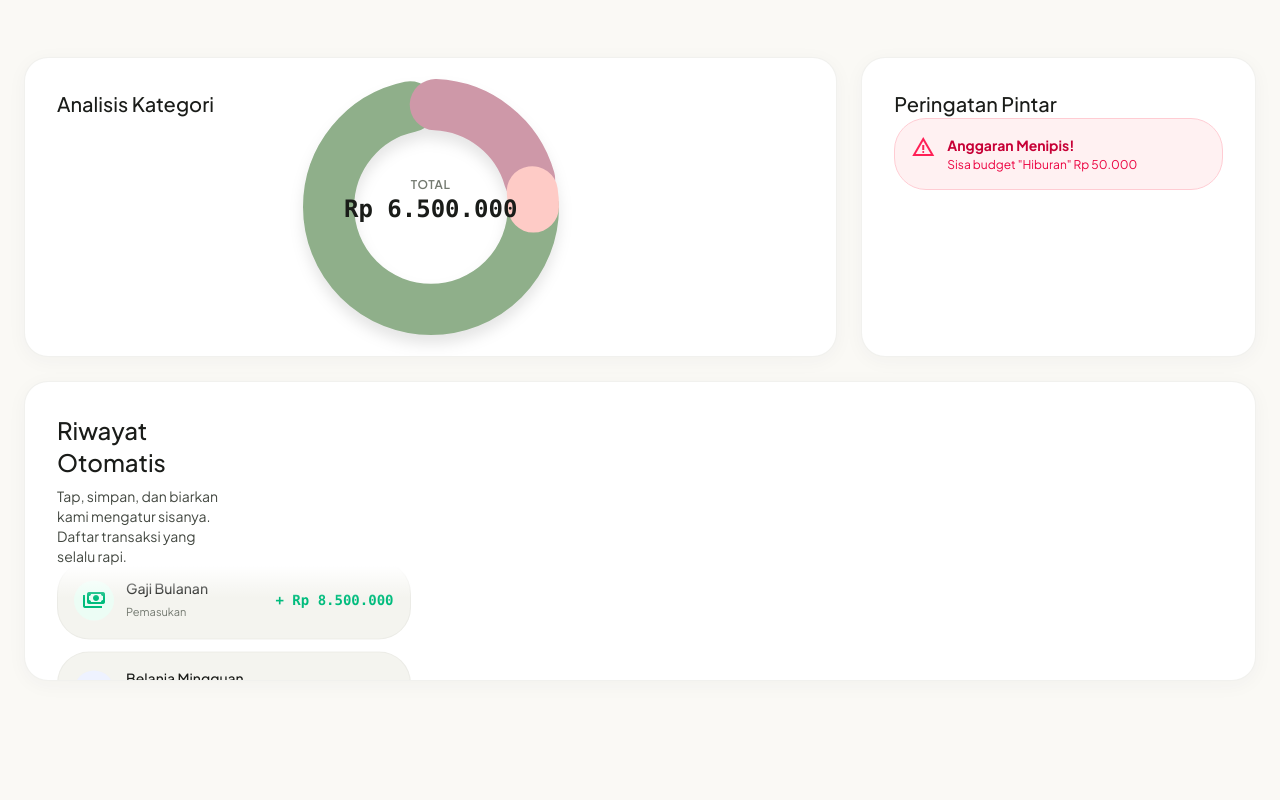
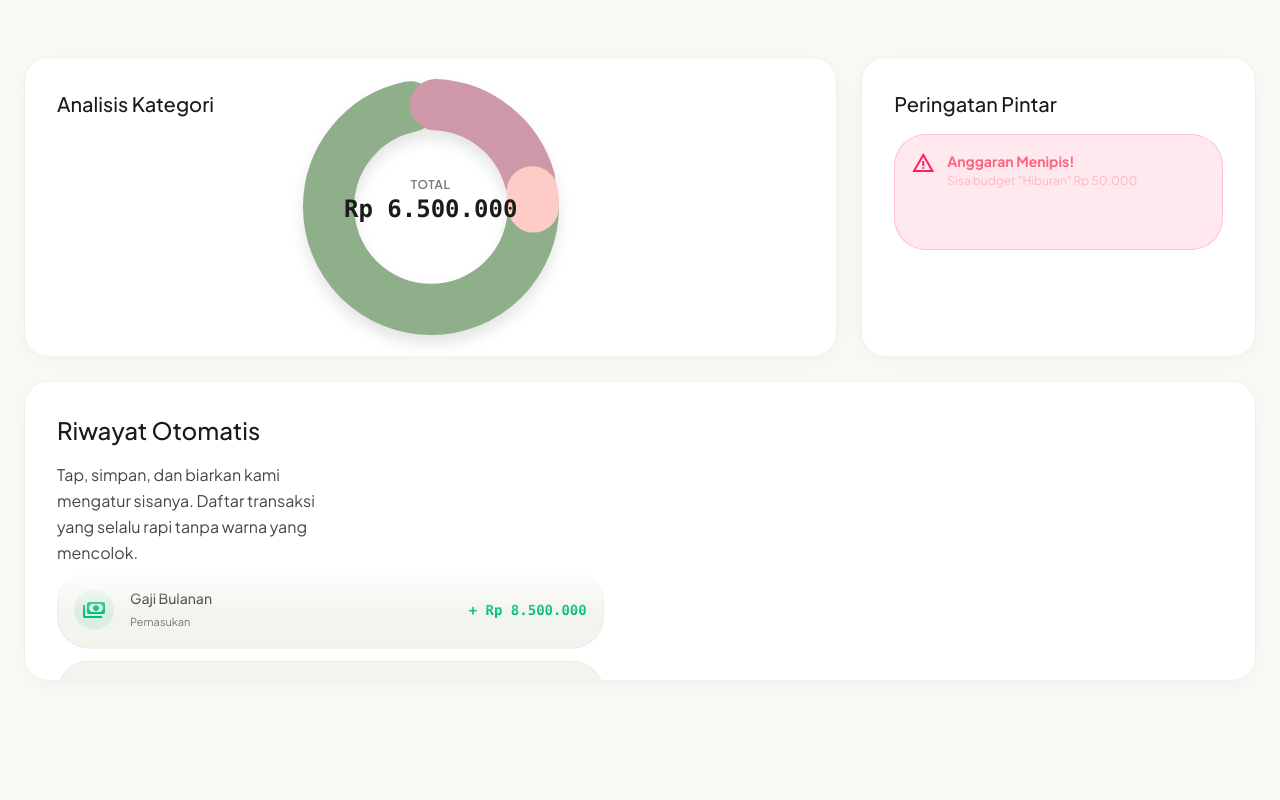
Before and after one commit to Maliq-dlt/Smart-Expanse, a Next.js app: page / in a window 1280 px wide. Shown: the part 1600-2400 px from the top of the page. Built offline with nearby package versions, Linux system fonts and the light colour scheme.

Commit message:
fix: adjust bento box text alignment and monochrome transaction list

```diff
--- a/src/app/page.tsx
+++ b/src/app/page.tsx
@@ -446,31 +446,31 @@ export default function LandingPage() {
             viewport={{ once: true }}
             transition={{ delay: 0.1 }}
           >
-            <h3 className="text-xl font-medium text-[var(--color-on-surface)]">Peringatan Pintar</h3>
-            <div className="w-full space-y-3">
+            <h3 className="text-xl font-medium text-[var(--color-on-surface)] mb-4">Peringatan Pintar</h3>
+            <div className="w-full space-y-3 relative h-32">
               <motion.div
-                className="bg-rose-50 dark:bg-rose-500/10 border border-rose-200 dark:border-rose-500/20 p-4 rounded-2xl"
+                className="absolute inset-0 bg-rose-500/10 border border-rose-500/20 p-4 rounded-2xl"
                 animate={{ opacity: [0, 1, 1, 0], y: [12, 0, 0, -12] }}
                 transition={{ duration: 6, repeat: Infinity, times: [0, 0.1, 0.45, 0.55] }}
               >
                 <div className="flex gap-3 items-start">
                   <span className="material-symbols-outlined text-rose-500 text-lg">warning</span>
                   <div>
-                    <div className="text-sm font-bold text-rose-700 dark:text-rose-400">Anggaran Menipis!</div>
-                    <div className="text-xs text-rose-600 dark:text-rose-300/70 mt-0.5">Sisa budget &quot;Hiburan&quot; Rp 50.000</div>
+                    <div className="text-sm font-bold text-rose-400">Anggaran Menipis!</div>
+                    <div className="text-xs text-rose-300/70 mt-0.5">Sisa budget &quot;Hiburan&quot; Rp 50.000</div>
                   </div>
                 </div>
               </motion.div>
               <motion.div
-                className="bg-emerald-50 dark:bg-emerald-500/10 border border-emerald-200 dark:border-emerald-500/20 p-4 rounded-2xl"
+                className="absolute inset-0 bg-emerald-500/10 border border-emerald-500/20 p-4 rounded-2xl"
                 animate={{ opacity: [0, 0, 1, 1, 0], y: [12, 12, 0, 0, -12] }}
                 transition={{ duration: 6, repeat: Infinity, times: [0, 0.5, 0.6, 0.95, 1] }}
               >
                 <div className="flex gap-3 items-start">
                   <span className="material-symbols-outlined text-emerald-500 text-lg">check_circle</span>
                   <div>
-                    <div className="text-sm font-bold text-emerald-700 dark:text-emerald-400">Target Tercapai! 🎉</div>
-                    <div className="text-xs text-emerald-600 dark:text-emerald-300/70 mt-0.5">Tabungan &quot;Liburan&quot; sudah 100%</div>
+                    <div className="text-sm font-bold text-emerald-400">Target Tercapai! 🎉</div>
+                    <div className="text-xs text-emerald-300/70 mt-0.5">Tabungan &quot;Liburan&quot; sudah 100%</div>
                   </div>
                 </div>
               </motion.div>
@@ -479,40 +479,42 @@ export default function LandingPage() {
 
           {/* Bento 3: Transaction List (Span 3) */}
           <SpotlightCard
-            className="md:col-span-3 bg-[var(--color-surface-lowest)] p-8 shadow-soft flex flex-col md:flex-row gap-8 items-center"
+            className="md:col-span-3 bg-[var(--color-surface-lowest)] p-8 shadow-soft flex flex-col md:flex-row gap-12 items-start"
             initial={{ opacity: 0, y: 20 }}
             whileInView={{ opacity: 1, y: 0 }}
             viewport={{ once: true }}
             transition={{ delay: 0.2 }}
           >
-            <div className="w-full md:w-1/3 z-10">
-              <h3 className="text-2xl font-medium text-[var(--color-on-surface)] mb-2">Riwayat Otomatis</h3>
-              <p className="text-[var(--color-on-surface-variant)] text-sm">Tap, simpan, dan biarkan kami mengatur sisanya. Daftar transaksi yang selalu rapi.</p>
+            <div className="w-full md:w-1/3 z-10 sticky top-0">
+              <h3 className="text-2xl font-medium text-[var(--color-on-surface)] mb-4">Riwayat Otomatis</h3>
+              <p className="text-[var(--color-on-surface-variant)] text-base leading-relaxed">
+                Tap, simpan, dan biarkan kami mengatur sisanya. Daftar transaksi yang selalu rapi tanpa warna yang mencolok.
+              </p>
             </div>
 
-            <div className="w-full md:w-2/3 flex flex-col gap-3 relative overflow-hidden" style={{ maxHeight: 220 }}>
-              <div className="absolute top-0 w-full h-8 bg-gradient-to-b from-[var(--color-surface-lowest)] to-transparent z-10" />
-              <div className="absolute bottom-0 w-full h-8 bg-gradient-to-t from-[var(--color-surface-lowest)] to-transparent z-10" />
+            <div className="w-full md:w-2/3 flex flex-col gap-3 relative overflow-hidden h-[240px]">
+              <div className="absolute top-0 w-full h-12 bg-gradient-to-b from-[var(--color-surface-lowest)] to-transparent z-10 pointer-events-none" />
+              <div className="absolute bottom-0 w-full h-12 bg-gradient-to-t from-[var(--color-surface-lowest)] to-transparent z-10 pointer-events-none" />
 
               <motion.div
                 className="flex flex-col gap-3"
-                animate={{ y: [0, -320] }}
-                transition={{ duration: 12, repeat: Infinity, ease: "linear" }}
+                animate={{ y: [0, -380] }}
+                transition={{ duration: 15, repeat: Infinity, ease: "linear" }}
               >
                 {[
-                  { icon: 'restaurant', name: 'Ngopi Pagi', cat: 'Makan', amount: '- Rp 35.000', color: 'text-rose-500', bg: 'bg-rose-50 dark:bg-rose-500/10' },
-                  { icon: 'directions_car', name: 'Grab ke Kantor', cat: 'Transport', amount: '- Rp 28.000', color: 'text-amber-500', bg: 'bg-amber-50 dark:bg-amber-500/10' },
-                  { icon: 'payments', name: 'Gaji Bulanan', cat: 'Pemasukan', amount: '+ Rp 8.500.000', color: 'text-emerald-500', bg: 'bg-emerald-50 dark:bg-emerald-500/10' },
-                  { icon: 'shopping_bag', name: 'Belanja Mingguan', cat: 'Belanja', amount: '- Rp 450.000', color: 'text-indigo-500', bg: 'bg-indigo-50 dark:bg-indigo-500/10' },
-                  { icon: 'movie', name: 'Nonton Film', cat: 'Hiburan', amount: '- Rp 150.000', color: 'text-purple-500', bg: 'bg-purple-50 dark:bg-purple-500/10' },
-                  { icon: 'bolt', name: 'Listrik', cat: 'Tagihan', amount: '- Rp 320.000', color: 'text-sky-500', bg: 'bg-sky-50 dark:bg-sky-500/10' },
-                  { icon: 'restaurant', name: 'Ngopi Pagi', cat: 'Makan', amount: '- Rp 35.000', color: 'text-rose-500', bg: 'bg-rose-50 dark:bg-rose-500/10' },
-                  { icon: 'directions_car', name: 'Grab ke Kantor', cat: 'Transport', amount: '- Rp 28.000', color: 'text-amber-500', bg: 'bg-amber-50 dark:bg-amber-500/10' },
+                  { icon: 'restaurant', name: 'Ngopi Pagi', cat: 'Makan', amount: '- Rp 35.000', color: 'text-[var(--color-on-surface)]', iconColor: 'text-[var(--color-outline)]', bg: 'bg-[var(--color-surface-container)]' },
+                  { icon: 'directions_car', name: 'Grab ke Kantor', cat: 'Transport', amount: '- Rp 28.000', color: 'text-[var(--color-on-surface)]', iconColor: 'text-[var(--color-outline)]', bg: 'bg-[var(--color-surface-container)]' },
+                  { icon: 'payments', name: 'Gaji Bulanan', cat: 'Pemasukan', amount: '+ Rp 8.500.000', color: 'text-emerald-500', iconColor: 'text-emerald-500', bg: 'bg-emerald-500/10' },
+                  { icon: 'shopping_bag', name: 'Belanja Mingguan', cat: 'Belanja', amount: '- Rp 450.000', color: 'text-[var(--color-on-surface)]', iconColor: 'text-[var(--color-outline)]', bg: 'bg-[var(--color-surface-container)]' },
+                  { icon: 'movie', name: 'Nonton Film', cat: 'Hiburan', amount: '- Rp 150.000', color: 'text-[var(--color-on-surface)]', iconColor: 'text-[var(--color-outline)]', bg: 'bg-[var(--color-surface-container)]' },
+                  { icon: 'bolt', name: 'Listrik', cat: 'Tagihan', amount: '- Rp 320.000', color: 'text-[var(--color-on-surface)]', iconColor: 'text-[var(--color-outline)]', bg: 'bg-[var(--color-surface-container)]' },
+                  { icon: 'restaurant', name: 'Ngopi Pagi', cat: 'Makan', amount: '- Rp 35.000', color: 'text-[var(--color-on-surface)]', iconColor: 'text-[var(--color-outline)]', bg: 'bg-[var(--color-surface-container)]' },
+                  { icon: 'directions_car', name: 'Grab ke Kantor', cat: 'Transport', amount: '- Rp 28.000', color: 'text-[var(--color-on-surface)]', iconColor: 'text-[var(--color-outline)]', bg: 'bg-[var(--color-surface-container)]' },
                 ].map((tx, i) => (
                   <div key={i} className="flex items-center justify-between bg-[var(--color-surface-low)] p-4 rounded-2xl border border-[var(--color-surface-variant)]/50">
-                    <div className="flex items-center gap-3">
+                    <div className="flex items-center gap-4">
                       <div className={`w-10 h-10 rounded-full ${tx.bg} flex items-center justify-center`}>
-                        <span className={`material-symbols-outlined ${tx.color} text-lg`}>{tx.icon}</span>
+                        <span className={`material-symbols-outlined ${tx.iconColor} text-lg`}>{tx.icon}</span>
                       </div>
                       <div>
                         <span className="text-sm font-medium text-[var(--color-on-surface)] block">{tx.name}</span>
```
